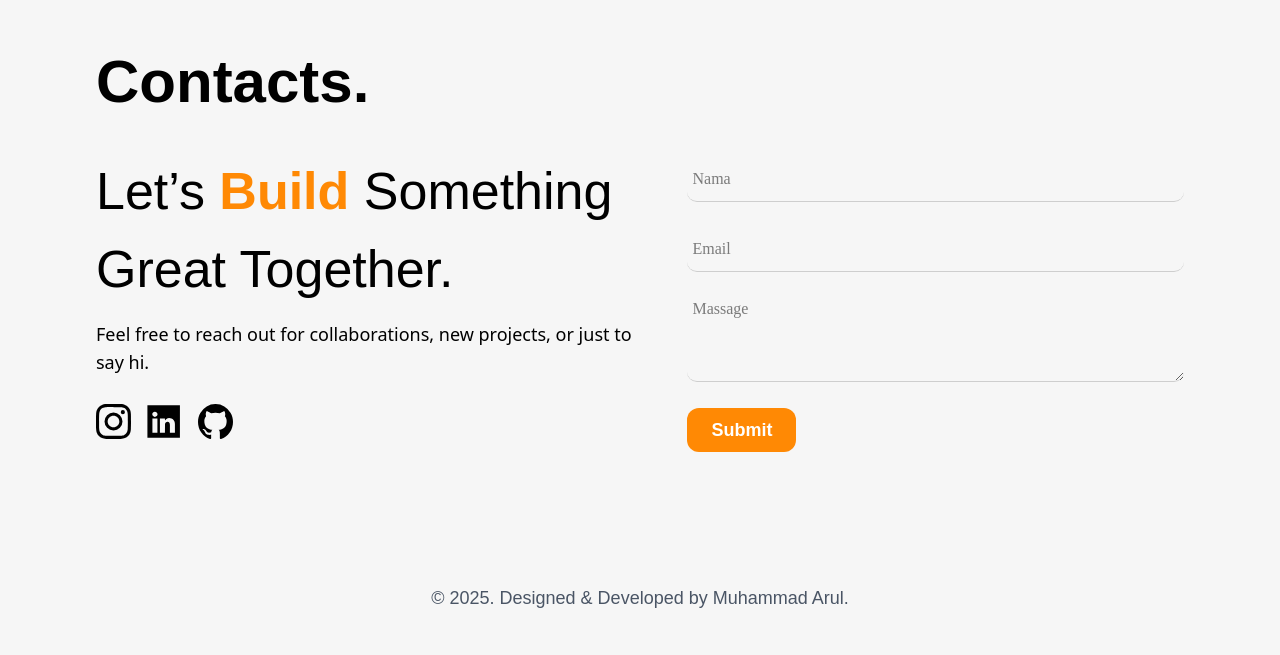
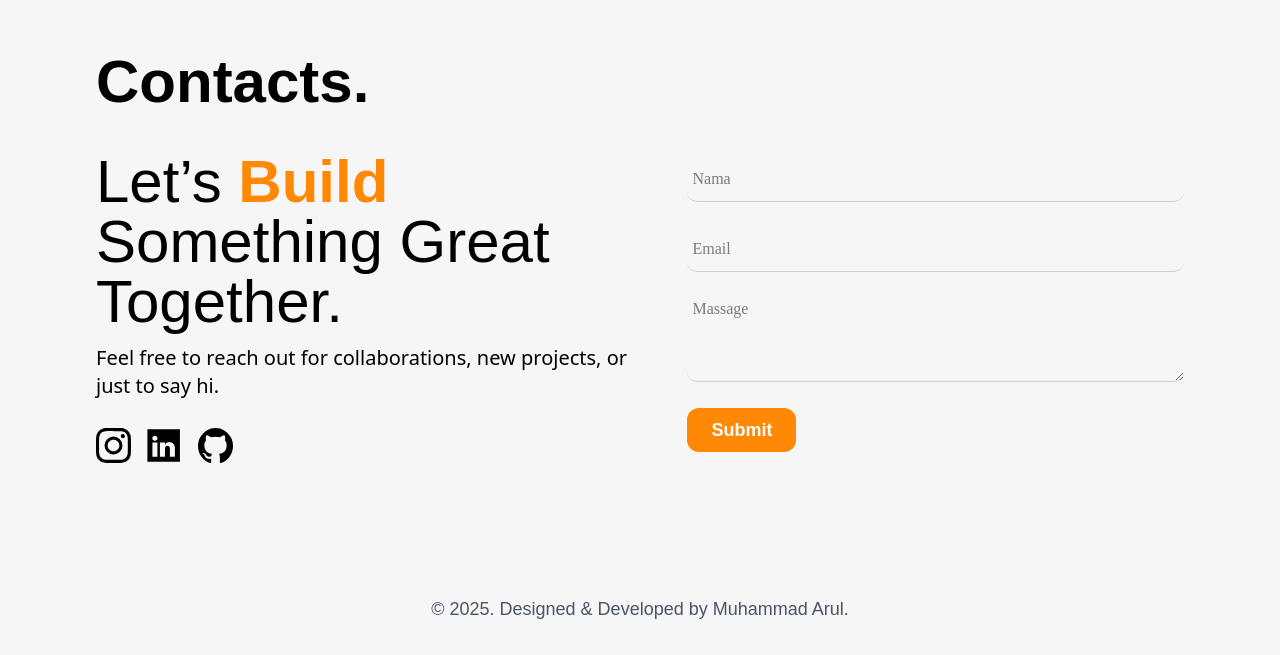
Before and after one commit to MhmmadArul/arul-portofolio, a website: page index.html in a window 1280 px wide. Shown: the part 2483-3138 px from the top of the page. Drawn offline with Linux system fonts and the light colour scheme.

Commit message:
responsive design

```diff
--- a/index.html
+++ b/index.html
@@ -83,11 +83,13 @@
                 <h1 class="font-Konkhmer font-semibold text-5xl xl:text-6xl">Contacts.</h1>
                 <div class="flex flex-col xl:flex-row xl:gap-6">
                     <div class="w-lg xl:w-5xl">
-                        <h3 class="mt-10 text-[42px] xl:text-[52px] font-KoHo">Let’s <span
+                        <h3 class="mt-10 text-4xl xl:text-6xl font-KoHo">Let’s <span
                                 class="text-orange-400 font-Konkhmer font-semibold">Build</span> Something
                             Great Together.
                         </h3>
-                        <h5 class="text-lg w-md xl:w-full mt-3">Feel free to reach out for collaborations, new projects,
+                        <h5 class="text-lg xl:text-xl w-md xl:w-full mt-3">Feel free to reach out for collaborations,
+                            new
+                            projects,
                             or just
                             to say
                             hi.
--- a/src/input.css
+++ b/src/input.css
@@ -51,6 +51,8 @@ textarea {
     width: 100%;
 }
 
+
+
 #contacts textarea {
     height: 90px;
     width: 100%;
```
Also changed, not shown: src/output.css.
